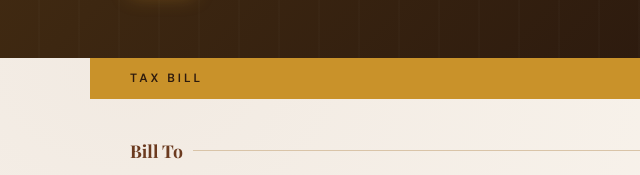
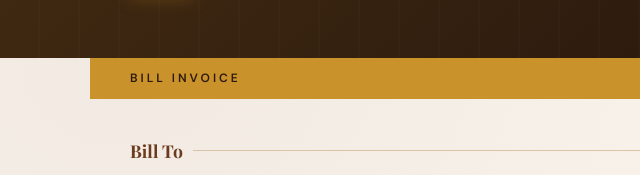
Before and after one commit to gloooomed/Invoice-Generator, a plain HTML site: page index.html in a window 1280 px wide. Shown: the part 144-319 px from the top of the page, 0-640 px from the left. Drawn offline with nearby package versions, Linux system fonts and the light colour scheme.

Commit message:
Rename tag bar label to Bill Invoice

```diff
--- a/index.html
+++ b/index.html
@@ -38,7 +38,7 @@
     <!-- BILL TAG BAR -->
     <div style="background:var(--wood-mid); max-width:1100px; margin:0 auto;">
         <div class="invoice-tag-bar">
-            <span>Tax Bill</span>
+            <span>Bill Invoice</span>
             <span id="invoice-number-display">BILL-2026-001</span>
         </div>
     </div>
```
